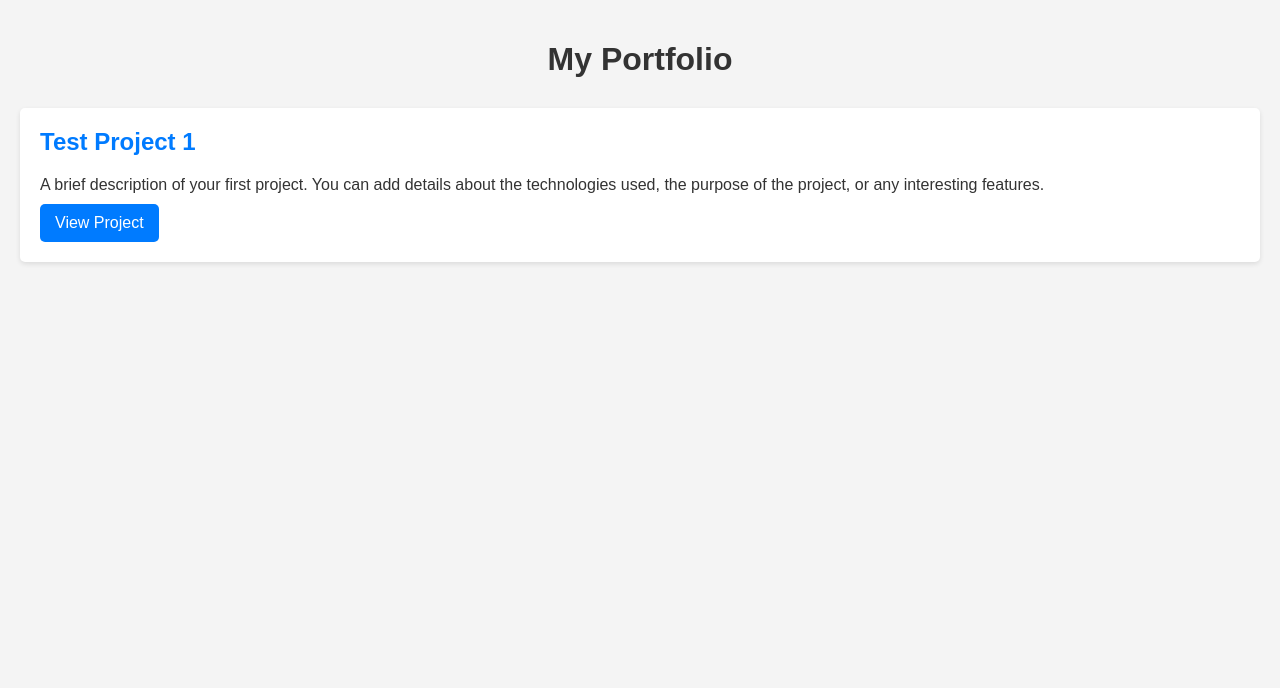
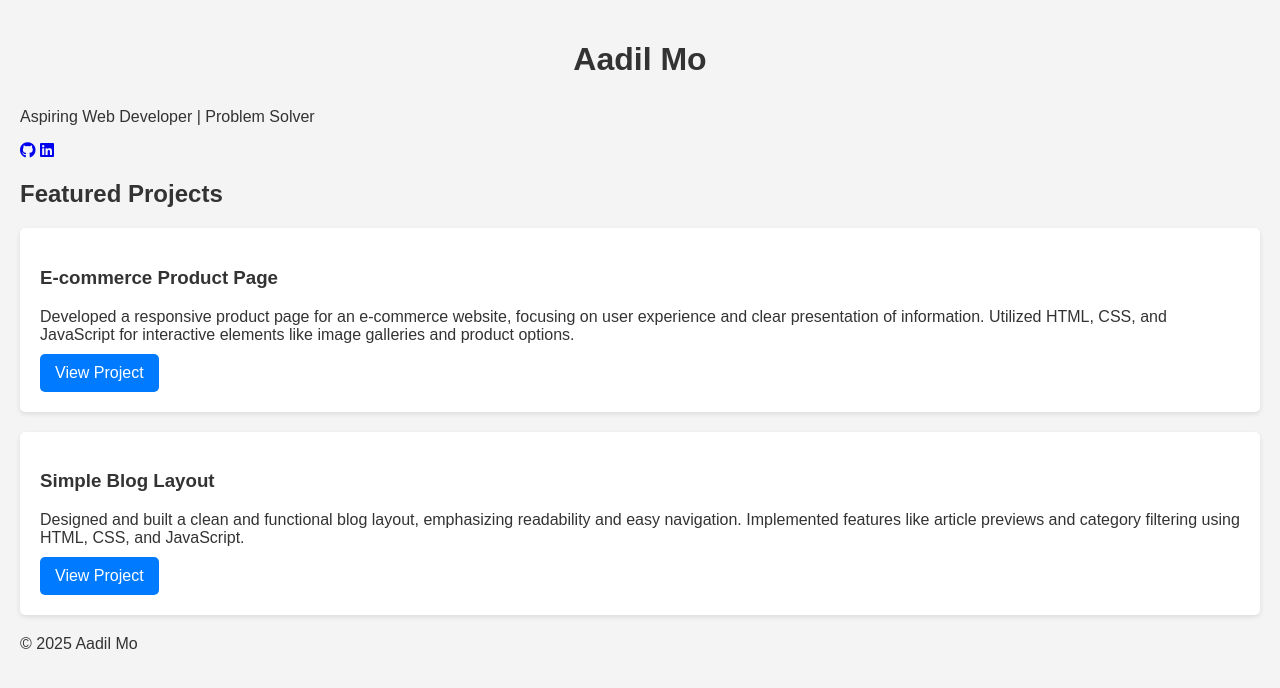
Before and after one commit to Aadil-Mo/Portfolio, a plain HTML site: page index.html in a window 1280 px wide. Drawn offline with Linux system fonts and the light colour scheme.

Commit message:
Update index.html

```diff
--- a/index.html
+++ b/index.html
@@ -5,15 +5,45 @@
     <meta name="viewport" content="width=device-width, initial-scale=1.0">
     <title>My Portfolio</title>
     <link rel="stylesheet" href="styles.css">
+    <link rel="stylesheet" href="https://cdnjs.cloudflare.com/ajax/libs/font-awesome/5.15.3/css/all.min.css">
+    <link rel="preconnect" href="https://fonts.googleapis.com">
+    <link rel="preconnect" href="https://fonts.gstatic.com" crossorigin>
+    <link href="https://fonts.googleapis.com/css2?family=Montserrat:wght@400;600&display=swap" rel="stylesheet">
 </head>
 <body>
-    <h1>My Portfolio</h1>
+    <header class="hero">
+        <div class="hero-content">
+            <h1>Aadil Mo</h1>
+            <p class="hero-subtitle">Aspiring Web Developer | Problem Solver</p>
+            <div class="social-links">
+                <a href="#" target="_blank"><i class="fab fa-github"></i></a>
+                <a href="#" target="_blank"><i class="fab fa-linkedin"></i></a>
+                </div>
+        </div>
+        <div class="hero-background"></div>
+    </header>
 
-    <div class="project">
-        <h2>Test Project 1</h2>
-        <p>A brief description of your first project. You can add details about the technologies used, the purpose of the project, or any interesting features.</p>
-        <a href="https://aadil-mo.github.io/test1/" target="_blank">View Project</a>
-    </div>
+    <section id="projects" class="fade-in">
+        <h2>Featured Projects</h2>
+        <div class="projects-grid">
+            <div class="project project-card">
+                <h3>E-commerce Product Page</h3>
+                <p>Developed a responsive product page for an e-commerce website, focusing on user experience and clear presentation of information. Utilized HTML, CSS, and JavaScript for interactive elements like image galleries and product options.</p>
+                <a href="https://aadil-mo.github.io/test1/" target="_blank">View Project</a>
+            </div>
 
-    </body>
+            <div class="project project-card">
+                <h3>Simple Blog Layout</h3>
+                <p>Designed and built a clean and functional blog layout, emphasizing readability and easy navigation. Implemented features like article previews and category filtering using HTML, CSS, and JavaScript.</p>
+                <a href="https://aadil-mo.github.io/test2/" target="_blank">View Project</a>
+            </div>
+        </div>
+    </section>
+
+    <footer>
+        <p>&copy; 2025 Aadil Mo</p>
+    </footer>
+
+    <script src="script.js"></script>
+</body>
 </html>
```
